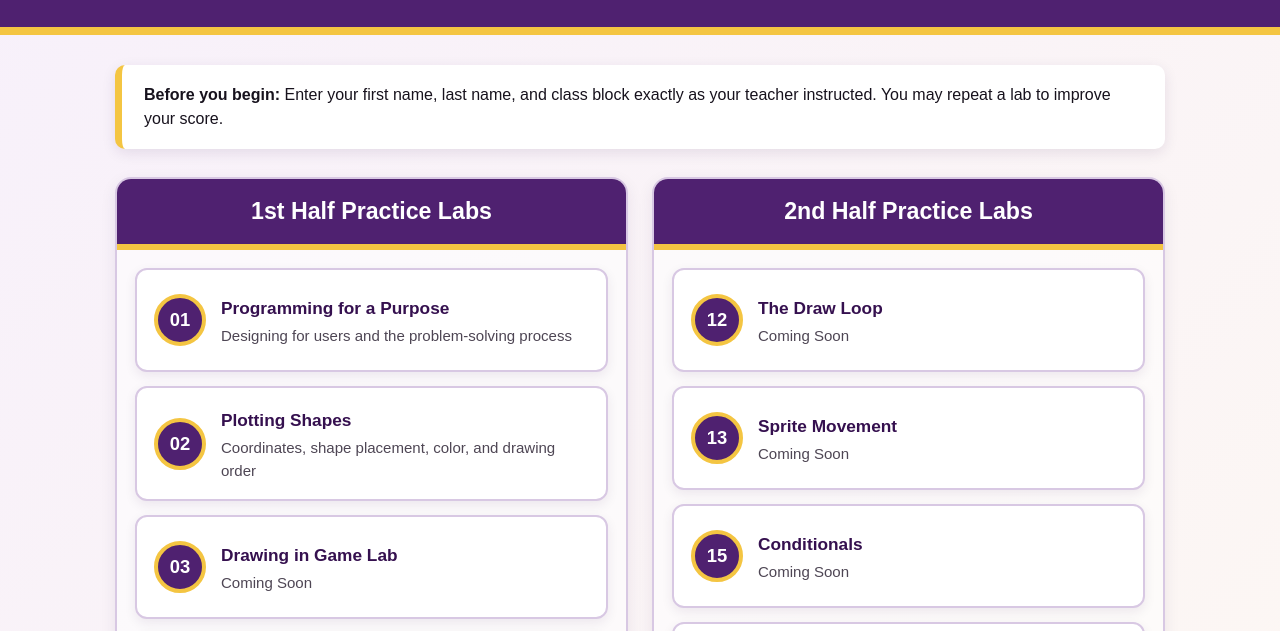
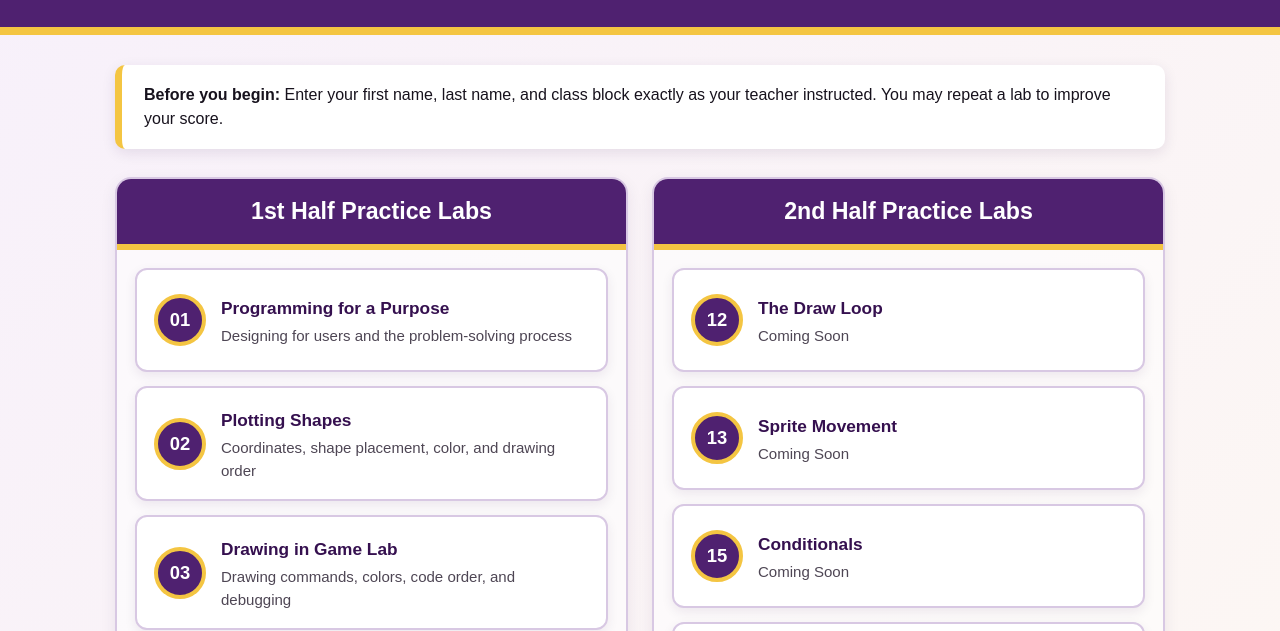
Before and after one commit to cyhendrix/istGDLesson02PlottingShapes, a plain HTML site: page practice-labs.html in a window 1280 px wide. Shown: the part 169-800 px from the top of the page. Drawn offline with Linux system fonts and the light colour scheme.

Commit message:
Link completed Lesson 03 Drawing in Game Lab practice lab

```diff
--- a/practice-labs.html
+++ b/practice-labs.html
@@ -183,7 +183,7 @@
         <div class="grid">
 <a class="lab" href="https://cyhendrix.github.io/istGDLesson01ProgrammingforaPurpose/" target="_blank" rel="noopener"><span class="number">01</span><span><strong>Programming for a Purpose</strong><span>Designing for users and the problem-solving process</span></span></a>
 <a class="lab" href="https://cyhendrix.github.io/istGDLesson02PlottingShapes/" target="_blank" rel="noopener"><span class="number">02</span><span><strong>Plotting Shapes</strong><span>Coordinates, shape placement, color, and drawing order</span></span></a>
-<div class="lab upcoming"><span class="number">03</span><span><strong>Drawing in Game Lab</strong><span>Coming Soon</span></span></div>
+<a class="lab" href="https://cyhendrix.github.io/istGDLesson03DrawingwithGameLab/" target="_blank" rel="noopener"><span class="number">03</span><span><strong>Drawing in Game Lab</strong><span>Drawing commands, colors, code order, and debugging</span></span></a>
 <div class="lab upcoming"><span class="number">04</span><span><strong>Shapes and Parameters</strong><span>Coming Soon</span></span></div>
 <div class="lab upcoming"><span class="number">05</span><span><strong>Variables</strong><span>Coming Soon</span></span></div>
 <div class="lab upcoming"><span class="number">06</span><span><strong>Random Numbers</strong><span>Coming Soon</span></span></div>
```
